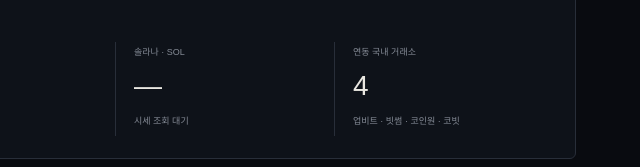
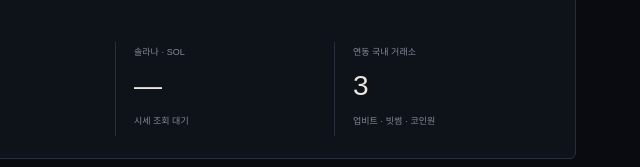
Before and after one commit to brbr940916-stack/-bb-exchange, a website: page index.html in a window 1280 px wide. Shown: the part 635-802 px from the top of the page, 640-1280 px from the left. Drawn offline with Linux system fonts and the light colour scheme; no server answers.

Commit message:
현재 공개 API 연동 가능한 국내 거래소 수 표기 수정

```diff
--- a/index.html
+++ b/index.html
@@ -3,7 +3,7 @@
 <body><aside><div class="logo">BB <b>EXCHANGE</b><small>국내 가상자산 시세 비교</small></div><nav><a href="#home">대시보드</a><a href="#compare">시세 비교</a><a href="#rank">거래소 순위</a><a href="#dex">DEX 시세</a></nav><p class="side-note">● 국내 거래소 중심 서비스</p></aside>
 <main><header><span>대한민국 가상자산 시장 · 국내 거래소 데이터</span><button id="refresh">새로고침</button></header>
 <section id="home" class="hero"><label>대한민국 가상자산 시장 비교 플랫폼</label><h1>가장 유리한 가격을 <i>한눈에.</i></h1><p>국내 주요 거래소의 가상자산 시세와 거래 정보를 한곳에서 비교하세요.</p><div class="search"><span>⌕</span><input id="search" placeholder="코인 이름 또는 심볼 검색 (예: 비트코인, BTC)"><kbd>/</kbd></div><small>거래소가 제공하는 공개 시세를 조회합니다. 응답이 없거나 거래가 중단된 시장은 가격을 표시하지 않습니다.</small></section>
-<section class="snapshot"><label>주요 코인 시세　<span>실시간 조회</span></label><div class="tiles"><article><small>비트코인 · BTC</small><strong>—</strong><p>시세 조회 대기</p></article><article><small>이더리움 · ETH</small><strong>—</strong><p>시세 조회 대기</p></article><article><small>솔라나 · SOL</small><strong>—</strong><p>시세 조회 대기</p></article><article><small>연동 국내 거래소</small><strong>4</strong><p>업비트 · 빗썸 · 코인원 · 코빗</p></article></div></section>
+<section class="snapshot"><label>주요 코인 시세　<span>실시간 조회</span></label><div class="tiles"><article><small>비트코인 · BTC</small><strong>—</strong><p>시세 조회 대기</p></article><article><small>이더리움 · ETH</small><strong>—</strong><p>시세 조회 대기</p></article><article><small>솔라나 · SOL</small><strong>—</strong><p>시세 조회 대기</p></article><article><small>연동 국내 거래소</small><strong>3</strong><p>업비트 · 빗썸 · 코인원</p></article></div></section>
 <section id="compare"><label>국내 거래소 가격 비교</label><h2>코인 시세 비교</h2><p>동일한 코인의 거래소별 매도·매수 호가와 공개 수수료를 비교합니다.</p><div class="panel"><div class="filters"><label>가상자산<select id="asset"><option>BTC</option><option>ETH</option><option>SOL</option><option>XRP</option><option>DOGE</option></select></label><label>거래소 범위<select id="kind"><option value="cex">국내 중앙화 거래소</option><option value="dex">DEX (해외 참고 시세)</option><option value="all">전체 보기</option></select></label><label>기준 통화<select id="quote"><option>KRW</option></select></label></div><div class="empty"><b>◇</b><h3 id="message">거래소 시세 조회를 준비하고 있습니다.</h3><p>국내 거래소의 공개 호가 데이터를 불러옵니다.</p></div><small>※ 실제 체결 금액은 주문 수량, 호가 잔량, 수수료 및 거래소 정책에 따라 달라질 수 있습니다.</small></div></section>
 <section class="columns"><div id="rank"><label>국내 거래소 기준</label><h2>거래소 거래량 순위</h2><div class="panel"><div class="ranking-controls"><span>24시간 원화 현물 거래량</span><small>거래소 공개 데이터 기준</small></div><div id="ranking-panel"><p>국내 거래소별 거래량 데이터를 조회할 수 있습니다.</p></div></div></div><div id="dex"><label>참고용 해외 시장 데이터</label><h2>DEX 시세</h2><div class="panel centered"><b>◈</b><h3>탈중앙화 거래소 시세</h3><p>DEX 시세는 국내 거래소가 아닌 해외 블록체인 유동성 풀의 참고 정보입니다. 국내 거래소 순위와 별도로 표시합니다.</p></div></div></section>
 <footer>© 2026 BB EXCHANGE <span>국내 이용자 중심 · 공개 시장 데이터 기반</span></footer></main><script src="app.js"></script></body></html>
```
